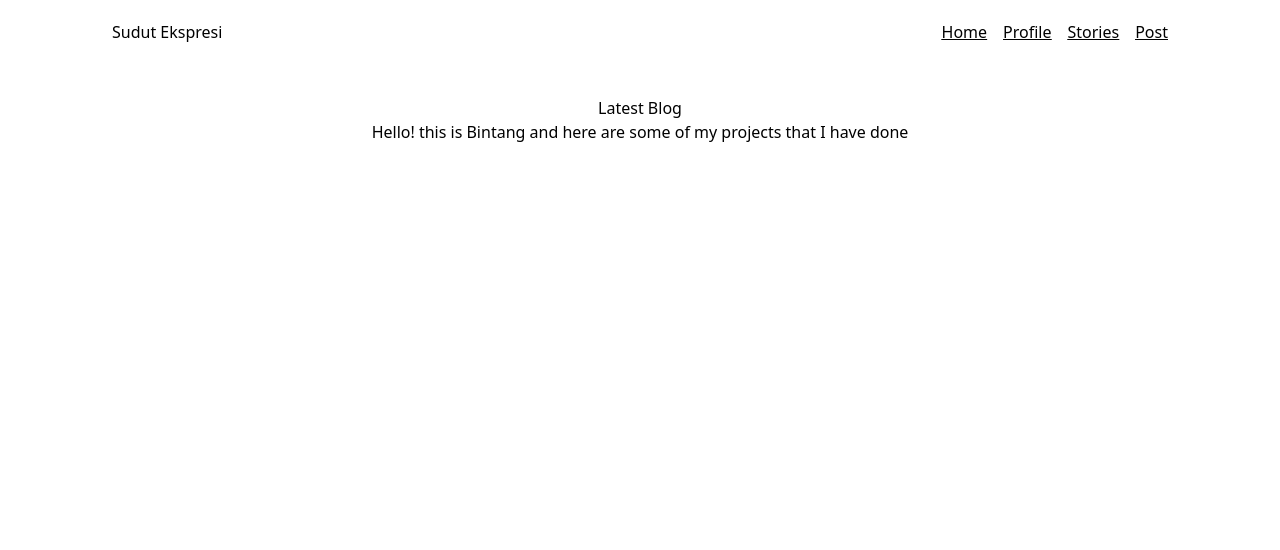
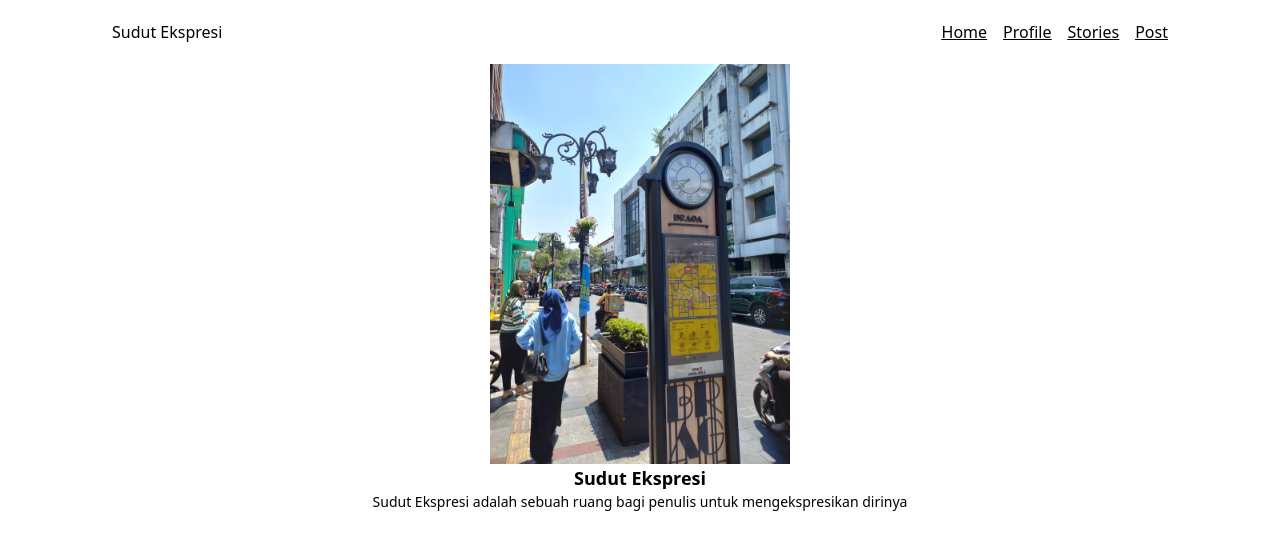
Before and after one commit to bbbintang/personal-blog, a Next.js app in the folder personal-blog/: page / in a window 1280 px wide. Shown: the top 550 px of the page. Built offline with nearby package versions, Linux system fonts and the light colour scheme.

Commit message:
inserting contents to landing page

```diff
--- a/personal-blog/app/page.js
+++ b/personal-blog/app/page.js
@@ -1,12 +1,18 @@
 import Header from "@/Components/Header";
+import Image from "next/image";
 
 export default function Home() {
   return (
     <>
     <Header/>
-    <div className='text-center my-8'>
-      <h1 className='text-3x1 sm:text-5x1 font-medium'>Latest Blog</h1>
-      <p>Hello! this is Bintang and here are some of my projects that I have done</p>
+    <div className="flex justify-center items-center">
+      <Image src="/assets/highlight.jpg" alt="" width={300} height={150} />
+    </div>
+    <div className="flex justify-center items-center font-bold text-lg">
+      Sudut Ekspresi
+    </div>
+    <div className="flex justify-center items-center text-sm">
+      Sudut Ekspresi adalah sebuah ruang bagi penulis untuk mengekspresikan dirinya
     </div>
     </>
   );
```
Also changed, not shown: personal-blog/public/assets/highlight.jpg (added).
